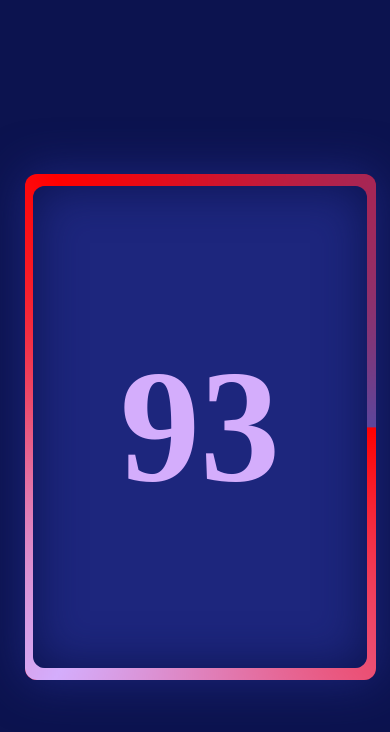
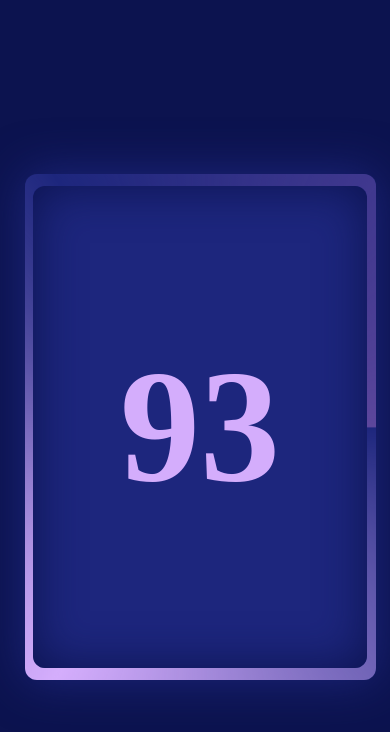
Before and after one commit to mo3gza91892123/Style, a plain HTML site: page index.html in a window 390 px wide. Drawn offline with Linux system fonts and the light colour scheme.

Commit message:
Update style.css

```diff
--- a/style.css
+++ b/style.css
@@ -65,7 +65,7 @@ body{
     .box{
         box-shadow:  0 0 3em #1d267d;
         position: relative;
-        background-color: red;
+        background-color: #1d267d;
         height: 60vh;
         width: 90%;
         border-radius: 12px;
```
